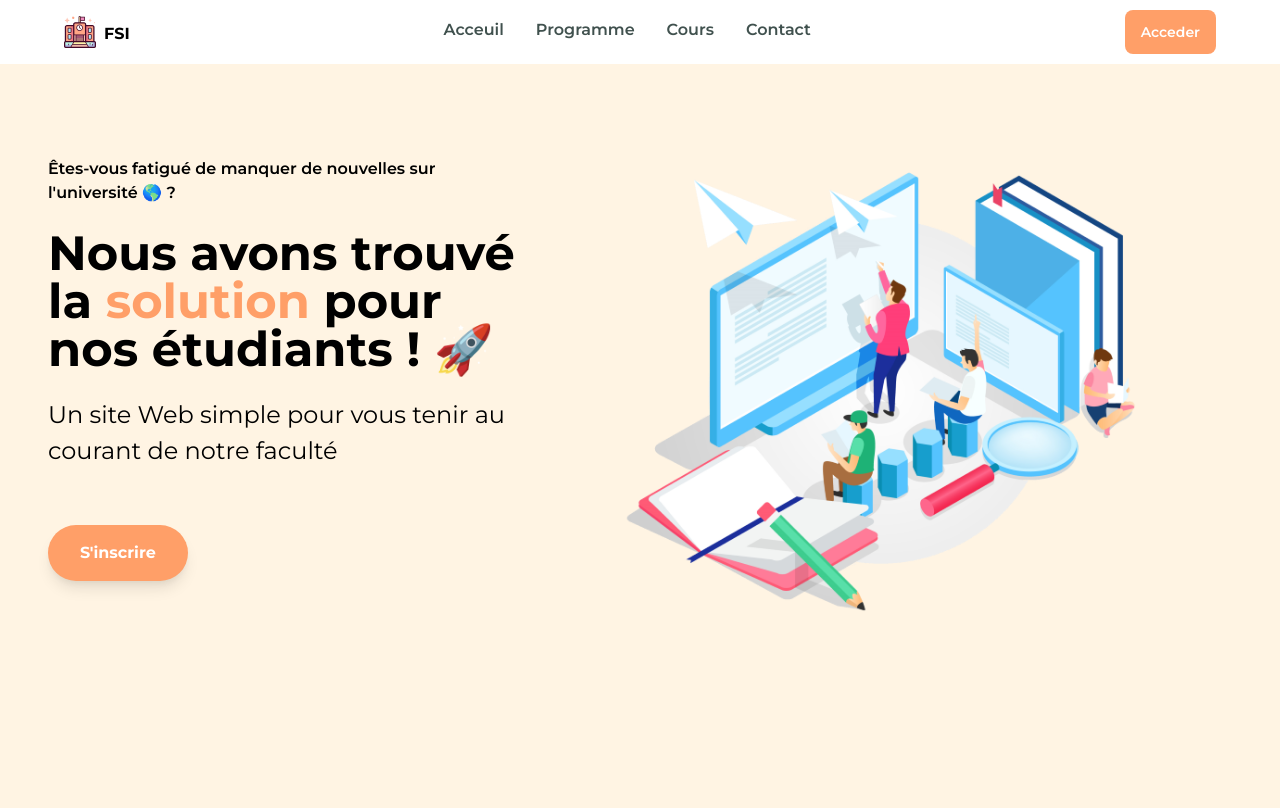
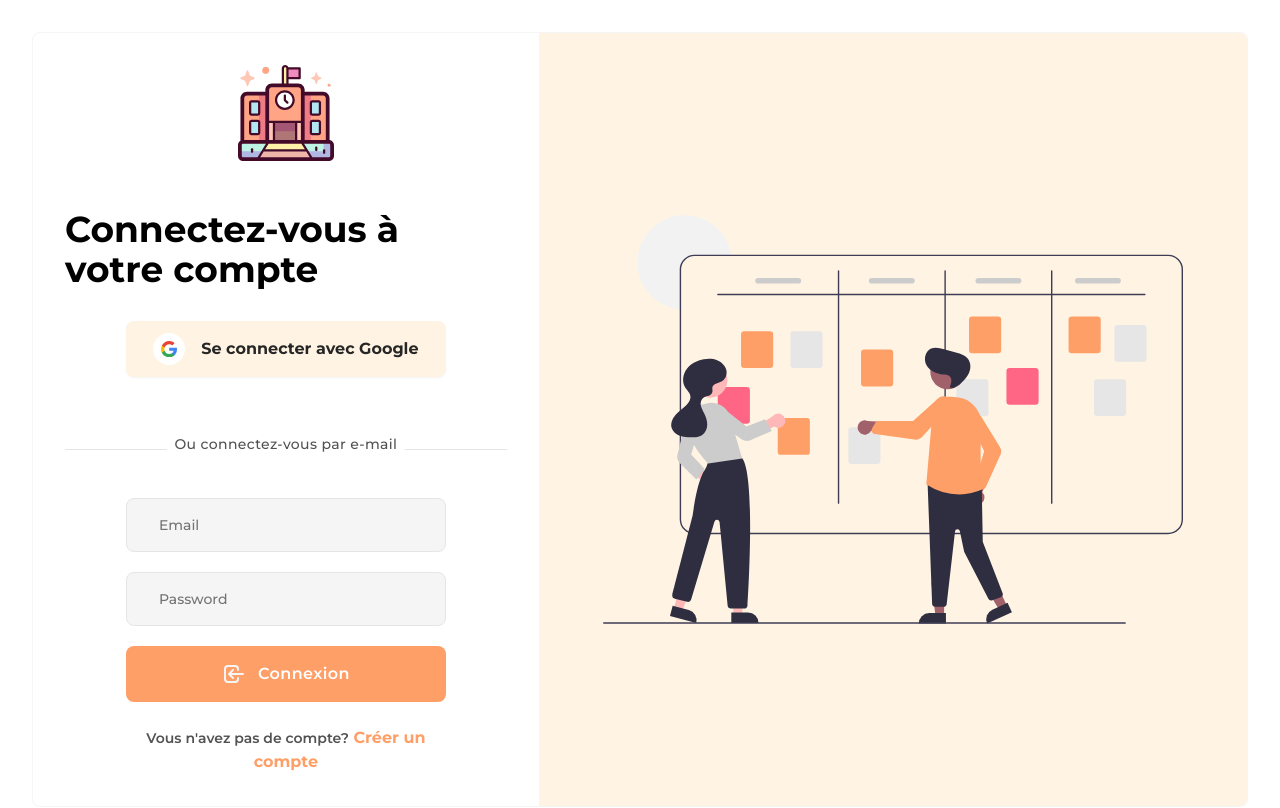
Before and after one commit to abdouAoufi/INGM_BOUMERDES, a React (Create React App) app in the folder fsi/: page / in a window 1280 px wide. Shown: the top 808 px of the page. Built offline with nearby package versions, Linux system fonts and the light colour scheme.

Commit message:
setUp auth

```diff
--- a/fsi/src/app/App.js
+++ b/fsi/src/app/App.js
@@ -1,12 +1,14 @@
 
 import { BrowserRouter as Router } from "react-router-dom";
-import Welcome from "../containers/Welcome/Welcome"
+import Welcome from "../containers/Welcome/Welcome";
+import Auth from "../containers/Auth/Auth"
 
 function App() {
   return (
     <Router>
       <div className="App">
-         <Welcome />
+         {/* <Welcome /> */}
+         <Auth />
       </div>
     </Router>
   );
--- a/fsi/src/assets/assetes.js
+++ b/fsi/src/assets/assetes.js
@@ -6,5 +6,6 @@ import land_one from "./images/tem.svg";
 import land_two from "./images/temp.svg";
 import teaching from "./images/teacing.svg";
 import exams from "./images/exams.svg"
+import headerSignUp from "./images/hsingnup.svg";
 export const Logo = logo ;
-export {  emploi , course , news , exams , land_one , land_two , teaching};
+export {  emploi , course , news , exams , land_one , land_two , teaching , headerSignUp};
--- a/fsi/src/components/Card/Card.js
+++ b/fsi/src/components/Card/Card.js
@@ -2,7 +2,7 @@ import React from "react";
 
 function Card(props) {
   return (
-    <div className="border-2 lg:py-2 hover focus:outline-none transform transition hover:scale-105 duration-300 ease-in-out focus:outline-none focus:ring-2 focus:ring-primary focus:border-transparent cursor-pointer border-gray text-center m-auto mx-2 px-2 my-2 rounded-lg lg:w-64">
+    <div className="border-2 lg:py-2 hover focus:outline-none transform transition hover:scale-105 duration-300 ease-in-out focus:outline-none focus:ring-2 focus:ring-primary focus:border-transparent cursor-pointer border-gray text-center m-auto mx-2 px-2 my-2 rounded-lg md:w-64">
       <img src={props.src} alt={props.title} className="w-32 h-32 object-fit mx-auto pt-4" />
       <h2 className="my-4 text-lg font-bold leading-tight">{props.title}</h2>
       <p className=" text-sm mb-8 font-medium mx-auto">{props.body}</p>
--- /dev/null
+++ b/fsi/src/containers/Auth/Auth.js
@@ -0,0 +1,178 @@
+import React, { useState } from "react";
+import * as assets from "../../assets/assetes";
+
+function Auth() {
+  const [isSignUp, setIsSignUp] = useState(false);
+  const swithAuthMethod = () => {
+    setIsSignUp(!isSignUp);
+  };
+  return (
+    <div>
+      <div className=" m-0 sm:m-8 overflow-hidden  bg-white border border-gray-100 sm:rounded-lg flex justify-center flex-1">
+        <div className="lg:w-1/2 xl:w-5/12 p-6 sm:p-8">
+          <div>
+            <img alt="logo" src={assets.Logo} className="w-24 mx-auto" />
+          </div>
+          <div className="mt-12 flex flex-col items-center">
+            <h1 className="text-2xl xl:text-4xl font-extrabold">
+              {isSignUp
+                ? "Rejoignez notre communauté"
+                : "Connectez-vous à votre compte"}
+            </h1>
+            <div className="w-full flex-1 mt-8">
+              <div className="flex flex-col items-center">
+                <button className="w-full max-w-xs font-bold shadow-sm rounded-lg py-3 bg-bgcolor text-gray-800 flex items-center justify-center transition-all duration-300 ease-in-out focus:outline-none hover:shadow focus:shadow-sm focus:shadow-outline">
+                  <div className="bg-white p-2 rounded-full">
+                    <svg className="w-4" viewBox="0 0 533.5 544.3">
+                      <path
+                        d="M533.5 278.4c0-18.5-1.5-37.1-4.7-55.3H272.1v104.8h147c-6.1 33.8-25.7 63.7-54.4 82.7v68h87.7c51.5-47.4 81.1-117.4 81.1-200.2z"
+                        fill="#4285f4"
+                      />
+                      <path
+                        d="M272.1 544.3c73.4 0 135.3-24.1 180.4-65.7l-87.7-68c-24.4 16.6-55.9 26-92.6 26-71 0-131.2-47.9-152.8-112.3H28.9v70.1c46.2 91.9 140.3 149.9 243.2 149.9z"
+                        fill="#34a853"
+                      />
+                      <path
+                        d="M119.3 324.3c-11.4-33.8-11.4-70.4 0-104.2V150H28.9c-38.6 76.9-38.6 167.5 0 244.4l90.4-70.1z"
+                        fill="#fbbc04"
+                      />
+                      <path
+                        d="M272.1 107.7c38.8-.6 76.3 14 104.4 40.8l77.7-77.7C405 24.6 339.7-.8 272.1 0 169.2 0 75.1 58 28.9 150l90.4 70.1c21.5-64.5 81.8-112.4 152.8-112.4z"
+                        fill="#ea4335"
+                      />
+                    </svg>
+                  </div>
+                  <span className="ml-4">
+                    {isSignUp
+                      ? "Inscrivez-vous avec Google"
+                      : "Se connecter avec Google"}
+                  </span>
+                </button>
+              </div>
+
+              <div className="my-12 border-b text-center">
+                <div className="leading-none px-2 inline-block text-sm text-gray-600 tracking-wide font-medium bg-white transform translate-y-1/2">
+                  {isSignUp
+                    ? "Vous pouvez vous enregistrer via e-mail"
+                    : "Ou connectez-vous par e-mail"}
+                </div>
+              </div>
+
+              <div className="mx-auto max-w-xs">
+                <input
+                  className="w-full px-8 py-4 rounded-lg font-medium bg-gray-100 border border-gray-200 placeholder-gray-500 text-sm focus:outline-none focus:border-gray-400 focus:bg-white"
+                  type="email"
+                  placeholder="Email"
+                />
+                <input
+                  className="w-full px-8 py-4 rounded-lg font-medium bg-gray-100 border border-gray-200 placeholder-gray-500 text-sm focus:outline-none focus:border-gray-400 focus:bg-white mt-5"
+                  type="password"
+                  placeholder="Password"
+                />
+                <button className="mt-5 text-white tracking-wide font-semibold bg-primary text-gray-100 w-full py-4 rounded-lg hover:shadow-md transition-all duration-300 ease-in-out flex items-center justify-center focus:shadow-outline focus:outline-none">
+                  {isSignUp ? (
+                    <svg
+                      className="w-6 h-6 -ml-2"
+                      fill="none"
+                      stroke="#FFF"
+                      strokeWidth="2"
+                      strokeLinecap="round"
+                      strokeLinejoin="round"
+                    >
+                      <path d="M16 21v-2a4 4 0 00-4-4H5a4 4 0 00-4 4v2" />
+                      <circle cx="8.5" cy="7" r="4" />
+                      <path d="M20 8v6M23 11h-6" />
+                    </svg>
+                  ) : (
+                    <svg
+                      xmlns="http://www.w3.org/2000/svg"
+                      className="h-6 w-6"
+                      fill="none"
+                      viewBox="0 0 24 24"
+                      stroke="currentColor"
+                    >
+                      <path
+                        strokeLinecap="round"
+                        strokeLinejoin="round"
+                        strokeWidth={2}
+                        d="M11 16l-4-4m0 0l4-4m-4 4h14m-5 4v1a3 3 0 01-3 3H6a3 3 0 01-3-3V7a3 3 0 013-3h7a3 3 0 013 3v1"
+                      />
+                    </svg>
+                  )}
+                  <span className="ml-3 text-white">
+                    {isSignUp ? "S'inscrire" : "Connexion"}
+                  </span>
+                </button>
+                <p className="mt-6 text-sm text-gray-600 text-center font-semibold">
+                  {isSignUp
+                    ? "Avez-vous un compte ?"
+                    : "Vous n'avez pas de compte?"}
+                  <span
+                    onClick={swithAuthMethod}
+                    className="text-base cursor-pointer text-primary font-bold"
+                  >
+                    {isSignUp ? " Connexion" : " Créer un compte"}
+                  </span>
+                </p>
+              </div>
+            </div>
+          </div>
+        </div>
+        <div className="flex-1 bg-bgcolor text-center hidden lg:flex">
+          <div
+            className="m-12 xl:m-16 w-full bg-contain bg-center bg-no-repeat"
+            style={{
+              backgroundImage: `url(${assets.headerSignUp})`,
+            }}
+          ></div>
+        </div>
+      </div>
+      <div
+        className=" hidden treact-popup fixed inset-0 flex items-center justify-center"
+        style={{ backgroundColor: "rgba(0,0,0,0.3)" }}
+      >
+        <div className="max-w-lg p-8 sm:pb-4 bg-white rounded shadow-lg text-center sm:text-left">
+          <h3 className="text-xl sm:text-2xl font-semibold mb-6 flex flex-col sm:flex-row items-center">
+            <div className="bg-green-200 p-2 rounded-full flex items-center mb-4 sm:mb-0 sm:mr-2">
+              <svg
+                className="text-green-800 inline-block w-5 h-5"
+                fill="none"
+                strokeLinecap="round"
+                strokeLinejoin="round"
+                strokeWidth="2"
+                stroke="currentColor"
+                viewBox="0 0 24 24"
+              >
+                <path d="M11 5.882V19.24a1.76 1.76 0 01-3.417.592l-2.147-6.15M18 13a3 3 0 100-6M5.436 13.683A4.001 4.001 0 017 6h1.832c4.1 0 7.625-1.234 9.168-3v14c-1.543-1.766-5.067-3-9.168-3H7a3.988 3.988 0 01-1.564-.317z"></path>
+              </svg>
+            </div>
+            Free TailwindCSS Component Kit!
+          </h3>
+          <p>
+            I recently released Treact, a{" "}
+            <span className="font-bold">free</span> TailwindCSS Component Kit
+            built with React.
+          </p>
+          <p className="mt-2">
+            It has 52 different UI components, 7 landing pages, and 8 inner
+            pages prebuilt. And they are customizable!
+          </p>
+          <div className="mt-8 pt-8 sm:pt-4 border-t -mx-8 px-8 flex flex-col sm:flex-row justify-end leading-relaxed">
+            <button className="close-treact-popup px-8 py-3 sm:py-2 rounded border border-gray-400 hover:bg-gray-200 transition duration-300">
+              Close
+            </button>
+            <a
+              className="font-bold mt-4 sm:mt-0 sm:ml-4 px-8 py-3 sm:py-2 rounded bg-purple-700 text-gray-100 hover:bg-purple-900 transition duration-300 text-center"
+              href="/"
+              target="_blank"
+            >
+              See Treact
+            </a>
+          </div>
+        </div>
+      </div>
+    </div>
+  );
+}
+
+export default Auth;
--- a/fsi/src/containers/Welcome/Welcome.js
+++ b/fsi/src/containers/Welcome/Welcome.js
@@ -1,9 +1,6 @@
 import React from "react";
 import NavbarHome from "../../components/Navbar/NavbarHome";
-import Navbar from "../../components/Navbar/NavBar";
-import Button from "../../components/Button/Button";
 import bg from "../../assets/images/hero.png";
-import logo from "../../assets/images/logoS.svg";
 import * as assets from "../../assets/assetes";
 import Card from "../../components/Card/Card";
 import Footer from "../../components/Footer/Footer";
@@ -44,7 +41,8 @@ function Welcome() {
           <div className=" px-12  mx-auto flex flex-wrap flex-col md:flex-row items-center">
             <div className="flex flex-col w-full md:w-2/5 justify-center items-start text-center md:text-left">
               <p className=" tracking-loose w-full font-semibold">
-                Êtes-vous fatigué de manquer de nouvelles sur l'université &#127758; ?
+                Êtes-vous fatigué de manquer de nouvelles sur l'université
+                &#127758; ?
               </p>
               <h1 className="my-4 text-3xl py-2 lg:text-5xl font-bold leading-tight">
                 Nous avons trouvé la{" "}
@@ -54,7 +52,7 @@ function Welcome() {
               <p className="leading-normal text-2xl mb-8">
                 Un site Web simple pour vous tenir au courant de notre faculté
               </p>
-              <button className="mx-auto lg:mx-0 hover:underline bg-primary text-white font-bold rounded-full my-6 py-4 px-8 shadow-lg focus:outline-none transform transition hover:scale-105 duration-300 ease-in-out">
+              <button className="mx-2 lg:mx-0 hover:underline bg-primary text-white font-bold rounded-full my-6 py-4 px-8 shadow-lg focus:outline-none transform transition hover:scale-105 duration-300 ease-in-out">
                 S'inscrire
               </button>
             </div>
@@ -72,10 +70,10 @@ function Welcome() {
         <div className=" font-semibold uppercase text-primary py-2 px-4 bg-bgcolor border-0 inline-block rounded-xl">
           Services
         </div>
-        <h1 className="my-4 text-3xl font-bold leading-tight">
+        <h1 className="mt-6 text-xl lg:text-3xl font-bold leading-tight">
           Prestations de services
         </h1>
-        <p className=" lg:text-lg mb-8 w-1/2  mx-auto">
+        <p className=" mt-4 lg:text-lg mb-8 w-1/2  mx-auto">
           Nous avons couvert les fonctionnalités de base pour nos étudiants
           telles que:
         </p>
@@ -91,12 +89,13 @@ function Welcome() {
       <div class="mt-24 mb-12  flex flex-col justify-center place-center flex-wrap px-16 mb-12">
         <div className="flex w-full justify-between items-center flex-col md:flex-row ">
           <div className="lg:w-1/3">
-            <h1 className="my-4  text-4xl lg:w-5/6  font-bold leading-tight">
+            <h1 className="my-4  text-xl md:text-2xl lg:text-4xl lg:w-5/6  font-bold leading-tight">
               Tout le monde{" "}
-              <span className="font-bold text-primary">partage &#128074; </span>!
+              <span className="font-bold text-primary">partage &#128074; </span>
+              !
             </h1>
 
-            <p className="leading-normal text-lg mb-8">
+            <p className="leading-normal text-sm md:text-lg mb-8">
               Ce site Web est créé par des étudiants que tout le monde peut
               publier partager et contribuer à{" "}
               <span className="font-bold text-primary">developper</span> le
@@ -104,24 +103,24 @@ function Welcome() {
             </p>
           </div>
           <div className=" lg:w-8/12 mb-12 ">
-            <img src={assets.land_one} alt="bg" className="w-9/12 mx-auto" />
+            <img src={assets.land_one} alt="bg" className="w-3/5 mx-auto" />
           </div>
         </div>
 
         <div className="flex w-full justify-between items-center flex-col md:flex-row ">
-          <div className="lg:w-1/3 lg:order-2">
-            <h1 className="my-4  text-4xl lg:w-5/6  font-bold leading-tight">
+          <div className="lg:w-1/3 md:order-2">
+            <h1 className="my-4 text-xl md:text-2xl lg:text-4xl lg:w-5/6  font-bold leading-tight">
               Meme notre chers{" "}
               <span className="font-bold text-primary">professeurs</span> !
             </h1>
 
-            <p className="leading-normal text-lg mb-8">
+            <p className="leading-normal text-sm md:text-lg mb-8">
               Nos chers professeurs peuvent également partager leur travail et
               leur expérience!
             </p>
           </div>
-          <div className=" lg:w-8/12 mb-12  lg:order-1">
-            <img src={assets.teaching} alt="bg" className="w-9/12 mx-auto" />
+          <div className=" lg:w-8/12 mb-12  md:order-1">
+            <img src={assets.teaching} alt="bg" className="w-3/5 mx-auto" />
           </div>
         </div>
       </div>
```
Also changed, not shown: fsi/src/assets/images/hsingnup.svg (added).
